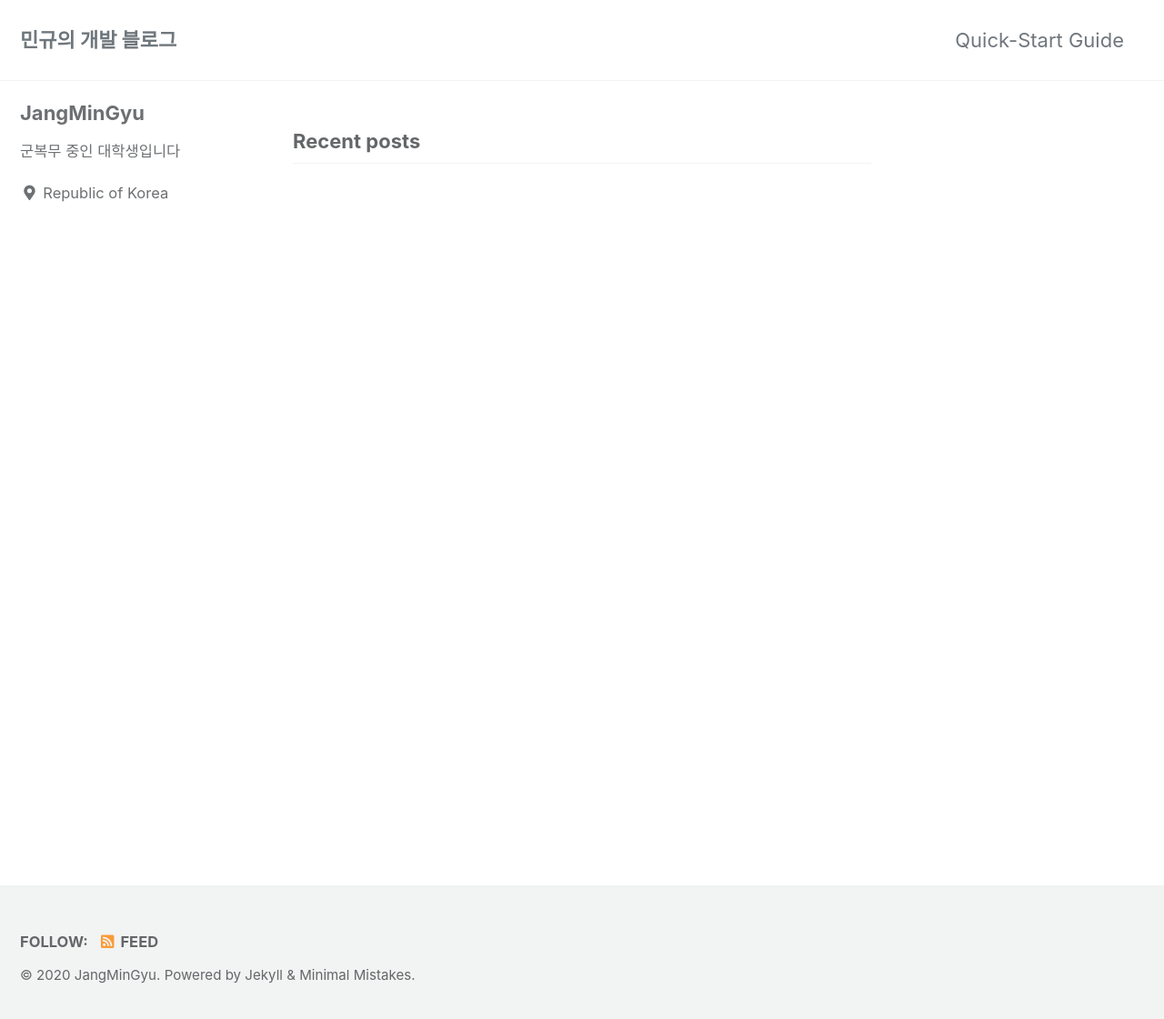
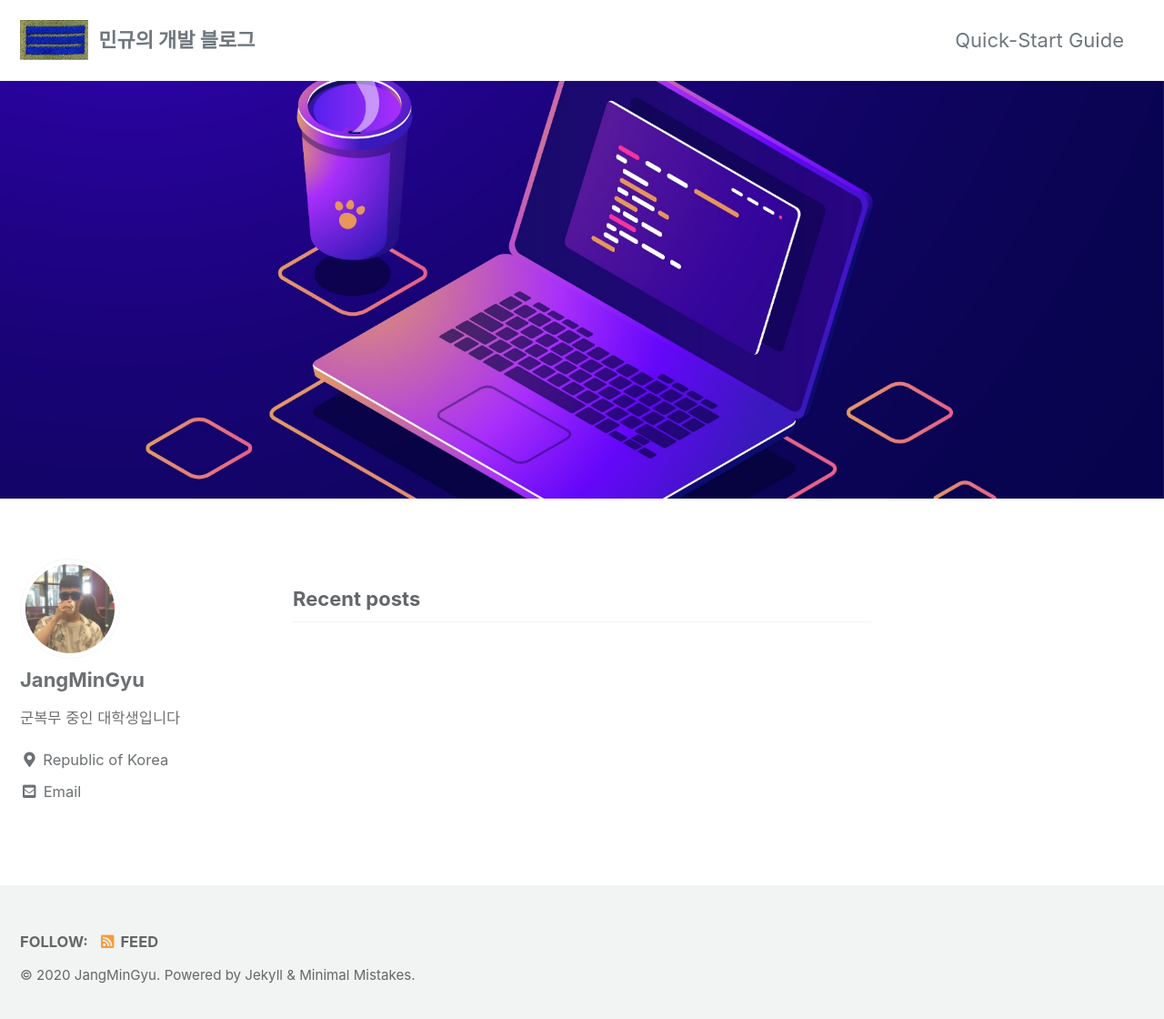
Before and after one commit to alsrb9936/alsrb9936.github.io, a Jekyll site: the page built from index.html, in a window 1280 px wide and 1128 px high. Shown: the top 1120 px of the window at 91% size. Built offline with Jekyll 4.4.1, drawn with Linux system fonts in a browser that asks for light colours; cached includes are drawn as plain includes; the list of posts is cut into pages by our own code.

Commit message:
blog set 1

```diff
--- a/_config.yml
+++ b/_config.yml
@@ -25,7 +25,7 @@ url                      : "https://alsrb9936.github.io"
 baseurl                  : ""
 repository               : # GitHub username/repo-name e.g. "mmistakes/minimal-mistakes"
 teaser                   : # path of fallback teaser image, e.g. "/assets/images/500x300.png"
-logo                     : # path of logo image to display in the masthead, e.g. "/assets/images/88x88.png"
+logo                     : "/assets/images/logo.png"
 masthead_title           : # overrides the website title displayed in the masthead, use " " for no title
 # breadcrumbs            : false # true, false (default)
 words_per_minute         : 200
@@ -94,10 +94,10 @@ analytics:
 # Site Author
 author:
   name             : "JangMinGyu"
-  avatar           : # path of avatar image, e.g. "/assets/images/bio-photo.jpg"
+  avatar           : "/assets/images/My_profile.jpg"
   bio              : "군복무 중인 대학생입니다"
   location         : "Republic of Korea"
-  email            :
+  email            : "ghfn123@gmail.com"
   links:
     - label: "Email"
       icon: "fas fa-fw fa-envelope-square"
--- a/index.html
+++ b/index.html
@@ -1,4 +1,6 @@
 ---
 layout: home
 author_profile: true
+header:
+  image: /assets/images/bg_image.jpg
 ---
```
Also changed, not shown: assets/images/My_profile.jpg (added), assets/images/bg_image.jpg (added), assets/images/logo.png (added).
